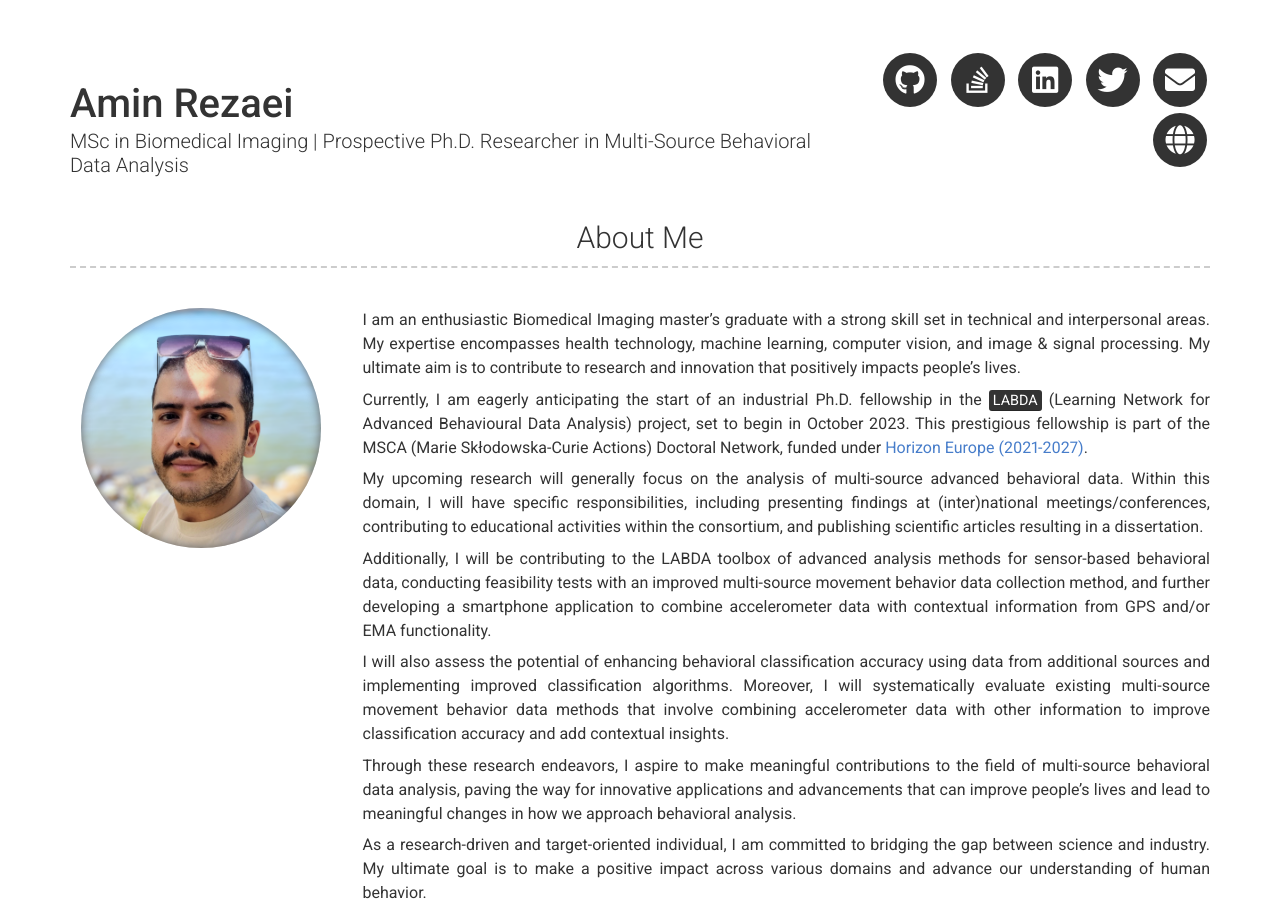
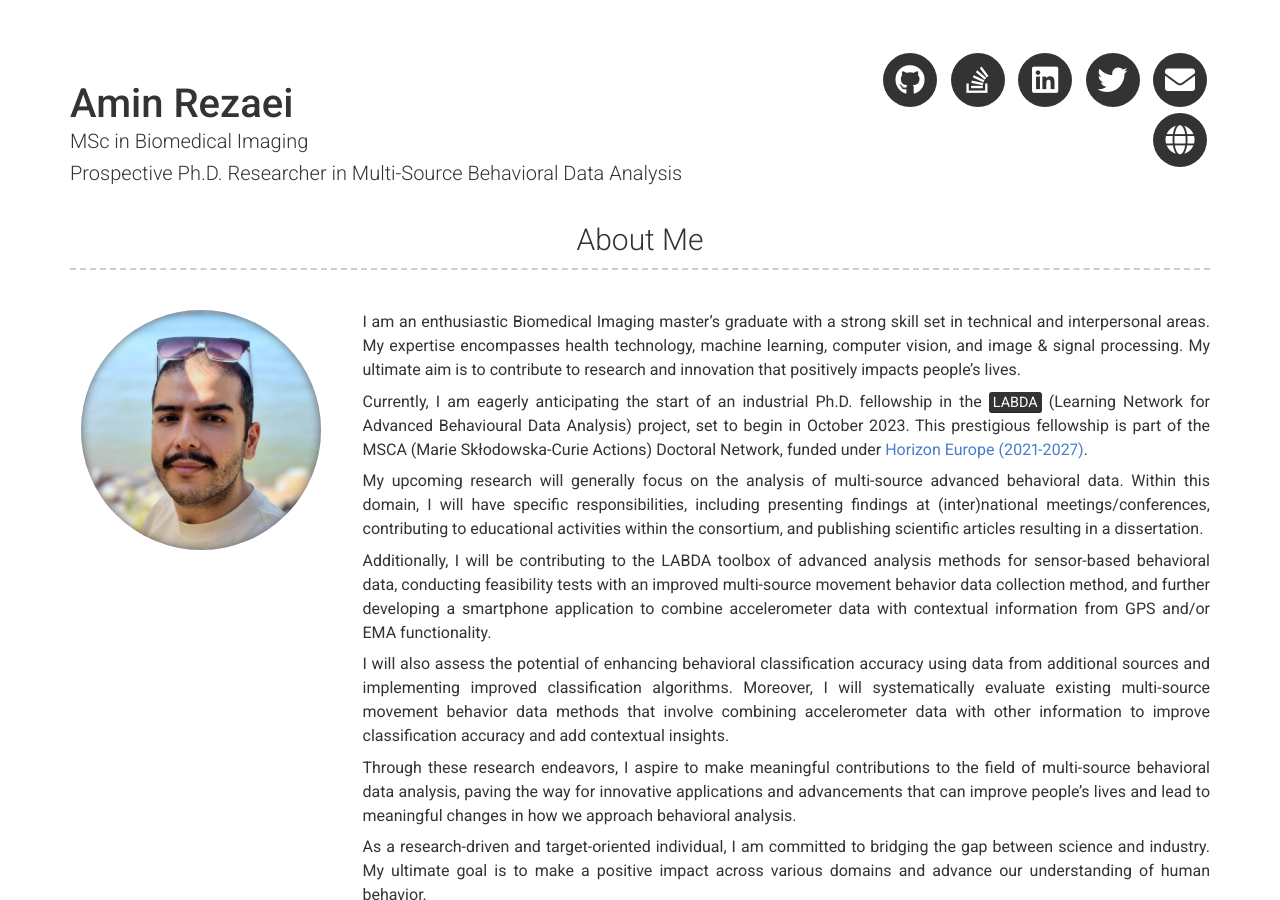
Before and after one commit to aminrezaei-img/CV, a Jekyll site: the page built from index.md, in a window 1280 px wide and 900 px high. Built offline with Jekyll 4.4.1, drawn with Linux system fonts in a browser that asks for light colours; nearby versions of some CDN libraries.

Commit message:
Update header.html

```diff
--- a/_includes/header.html
+++ b/_includes/header.html
@@ -2,7 +2,8 @@
   <div class="row">
     <div class="col-xs-12 col-sm-6 col-md-6 col-lg-8 header-left">
       <h1>{{ site.name | escape }}</h1>
-      <h2>{{ site.title | remove_first: site.name | strip_html }}</h2>
+      <h2>{{ site.title | split: '|' | first | strip_html }}</h2>
+      <h2>{{ site.title | split: '|' | last | strip_html }}</h2>
     </div>
     <div class="col-xs-12 col-sm-6 col-md-6 col-lg-4 header-right">
       <ul class="icons no-print">
```
